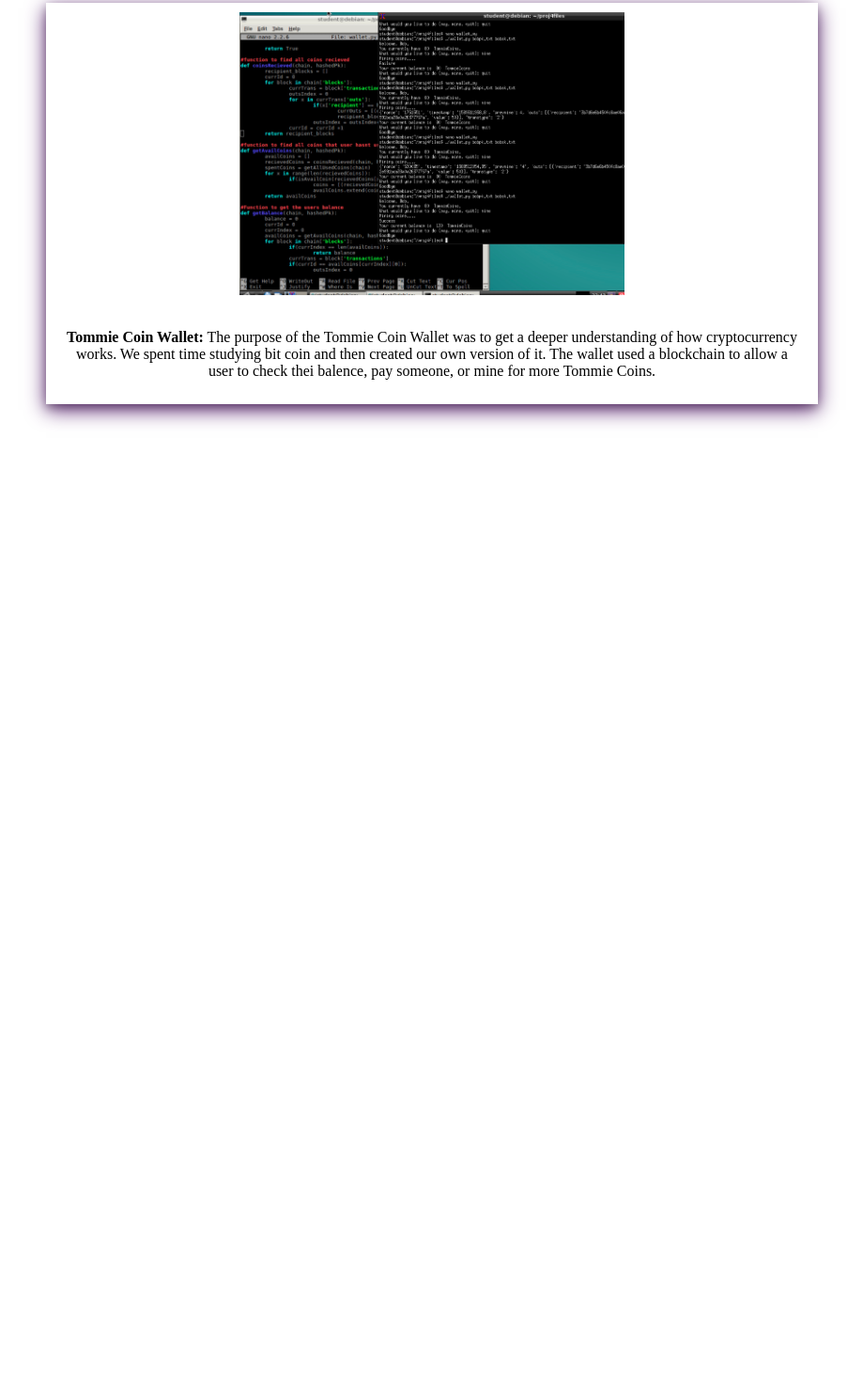
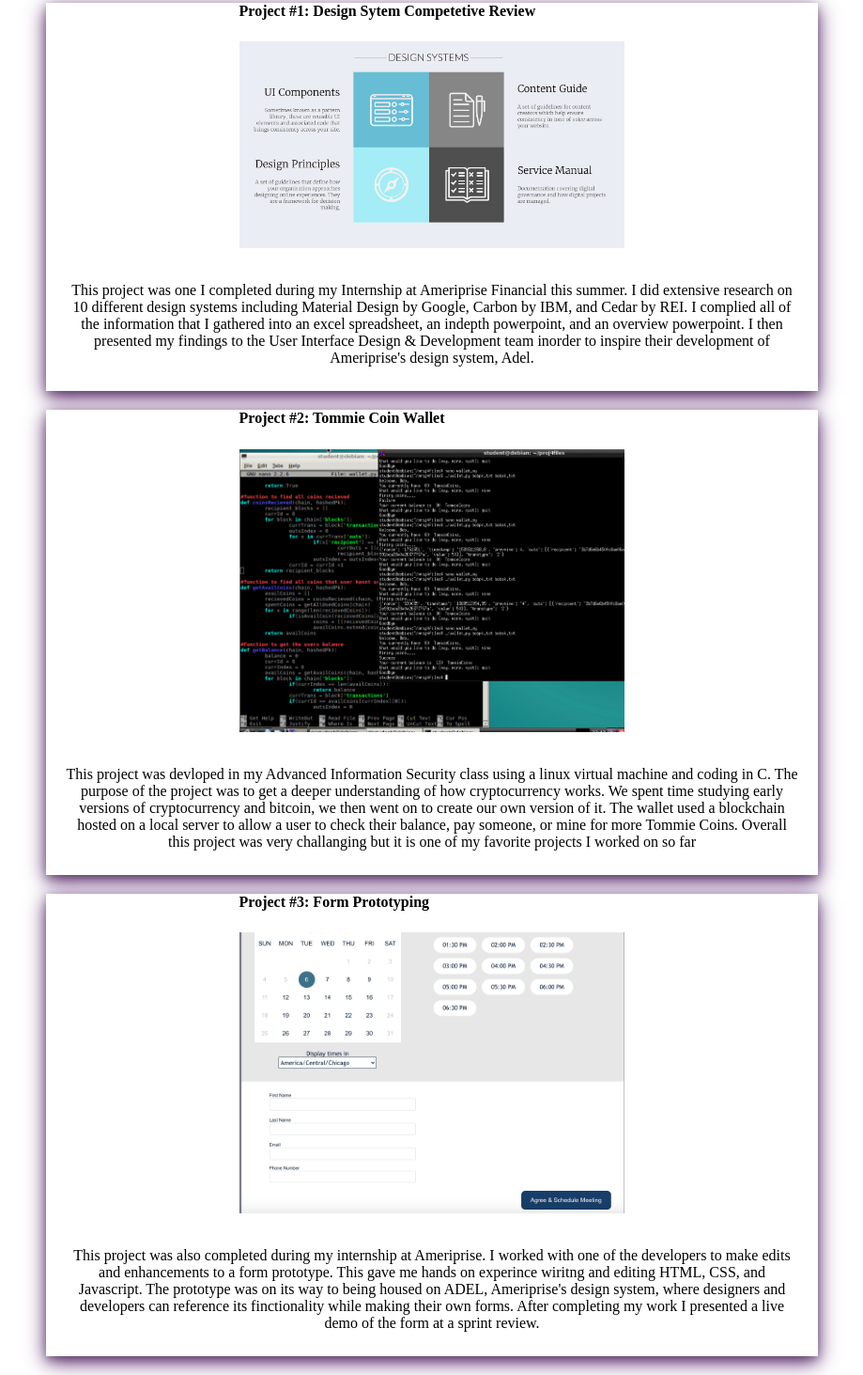
Before and after one commit to kierawilson25/kierawilson25, a plain HTML site: page projects.html in a window 1280 px wide. Shown: the part 265-1728 px from the top of the page at 94% size, without its empty margins (180-1099 px from the left). Before the commit the page ends 800 px from the top, so only its background shows below. Drawn offline with Linux system fonts and the light colour scheme.

Commit message:
projects page

```diff
--- a/projects.html
+++ b/projects.html
@@ -15,11 +15,39 @@
             <a href = "./fun.html">Fun Stuff About Me</a>
         </div>
         <div id ="Proj1" class = "polaroid center">
+            <h2 class = "center"><b>Project #1: Design Sytem Competetive Review</b></h2>
+            <img src="designsystems.JPG" alt="Design system representation" class ="center"/>
+            <div class = "container">
+                <p> This project was one I completed during my Internship at Ameriprise Financial this
+                    summer. I did extensive research on 10 different design systems including Material Design by
+                    Google, Carbon by IBM, and Cedar by REI. I complied all of the information that I gathered
+                    into an excel spreadsheet, an indepth powerpoint, and an overview powerpoint. I then
+                    presented my findings to the User Interface Design & Development team inorder to inspire their development
+                    of Ameriprise's design system, Adel.
+                </p>
+            </div>
+        </div>
+        <div id ="Proj2" class = "polaroid center">
+            <h2 class = "center"><b>Project #2: Tommie Coin Wallet</b></h2>
             <img src="TommieCoin.JPG" alt="TommieCoin code" class ="center"/>
             <div class = "container">
-                <p><b>Tommie Coin Wallet:</b> The purpose of the Tommie Coin Wallet was to get a deeper understanding of  how
-                cryptocurrency works. We spent time studying bit coin and then created our own version of it. The wallet used a blockchain
-                to allow a user to check thei balence, pay someone, or mine for more Tommie Coins.</p>
+                <p> This project was devloped in my Advanced Information Security class using
+                    a linux virtual machine and coding in C. The purpose of the project was to get a deeper understanding of  how
+                cryptocurrency works. We spent time studying early versions of cryptocurrency and bitcoin, we then went on to create our own version of it. The wallet used a blockchain
+                hosted on a local server to allow a user to check their balance, pay someone, or mine for more Tommie Coins. Overall this project was very challanging
+                but it is one of my favorite projects I worked on so far</p>
+            </div>
+        </div>
+        <div id ="Proj3" class = "polaroid center">
+            <h2 class = "center"><b>Project #3: Form Prototyping</b></h2>
+            <img src="form.JPG" alt="TommieCoin code" class ="center"/>
+            <div class = "container">
+                <p> This project was also completed during my internship at Ameriprise. I worked with one of the
+                    developers to make edits and enhancements to a form prototype. This gave me hands on experince wiritng and
+                    editing HTML, CSS, and Javascript. The prototype was on its way to being housed on ADEL, Ameriprise's design
+                    system, where designers and developers can reference its finctionality while making their own forms. After
+                    completing my work I presented a live demo of the form at a sprint review.
+                </p>
             </div>
         </div>
     </body>
```
Also changed, not shown: designsystems.jpg (added), form.jpg (added).
